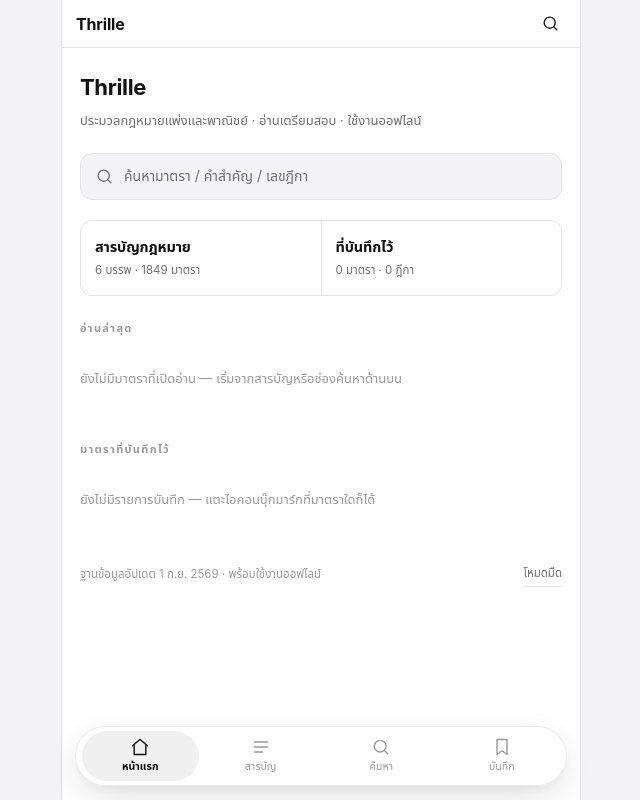
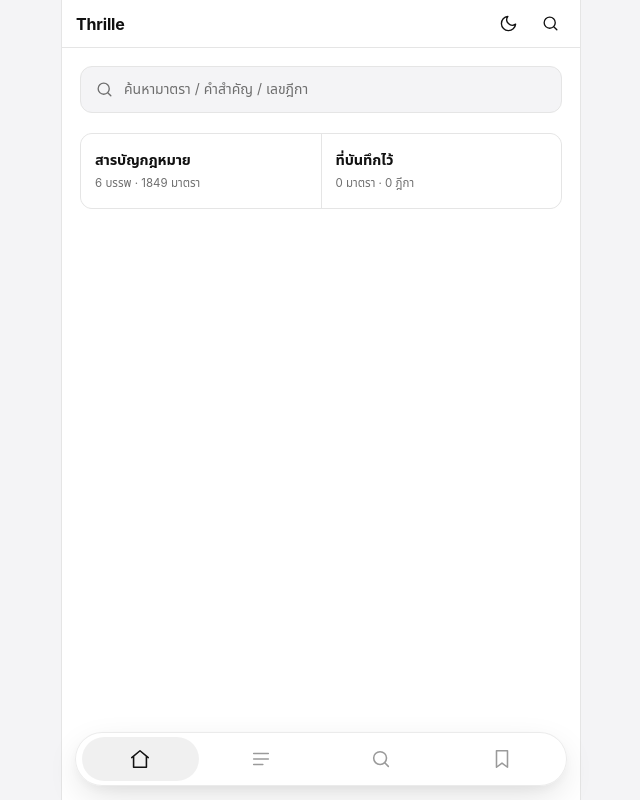
Before and after one commit to summour/Thrille, a React (Vite) app: page /#/ in a window 1280 px wide. Shown: the whole page, without its empty margins (319-959 px from the left). Built offline with nearby package versions, Linux system fonts and the light colour scheme.

Commit message:
feat(ui): add theme toggle and update tab bar design
- Add sun/moon icons to `Icon` component.
- Implement theme toggle button in header.
- Simplify `TabBar` layout and adjust dimensions.
- Remove redundant note from `TocPage` and cleanup unused imports.

```diff
--- a/src/components/Icon.tsx
+++ b/src/components/Icon.tsx
@@ -5,7 +5,9 @@ export type IconName =
   | 'bookmark'
   | 'bookmarkFilled'
   | 'chevronLeft'
-  | 'chevronRight';
+  | 'chevronRight'
+  | 'sun'
+  | 'moon';
 
 interface IconProps {
   name: IconName;
@@ -21,6 +23,11 @@ const PATHS: Record<IconName, { d: string; fill?: boolean }[]> = {
   bookmarkFilled: [{ d: 'M6 3h12v18l-6-4.5L6 21z', fill: true }],
   chevronLeft: [{ d: 'M15 18l-6-6 6-6' }],
   chevronRight: [{ d: 'M9 18l6-6-6-6' }],
+  sun: [
+    { d: 'M12 3v2M12 19v2M4.22 4.22l1.42 1.42M18.36 18.36l1.42 1.42M1 12h2M21 12h2M4.22 19.78l1.42-1.42M18.36 5.64l1.42-1.42' },
+    { d: 'M12 7a5 5 0 1 0 0 10 5 5 0 0 0 0-10z' },
+  ],
+  moon: [{ d: 'M21 12.79A9 9 0 1 1 11.21 3 7 7 0 0 0 21 12.79z' }],
 };
 
 export function Icon({ name, size = 20, className }: IconProps) {
--- a/src/navigation/TabBar.tsx
+++ b/src/navigation/TabBar.tsx
@@ -20,9 +20,15 @@ export function TabBar() {
   return (
     <nav className="tabbar" aria-label="เมนูหลัก">
       {TABS.map((tab) => (
-        <NavLink key={tab.to} to={tab.to} end={tab.end} className="tabbar__item">
-          <Icon name={tab.icon} size={20} />
-          <span>{tab.label}</span>
+        <NavLink
+          key={tab.to}
+          to={tab.to}
+          end={tab.end}
+          className="tabbar__item"
+          aria-label={tab.label}
+          title={tab.label}
+        >
+          <Icon name={tab.icon} size={22} />
         </NavLink>
       ))}
     </nav>
--- a/src/pages/HomePage.tsx
+++ b/src/pages/HomePage.tsx
@@ -1,28 +1,28 @@
 import { Link } from 'react-router-dom';
-import { ArticleRow } from '@/components/ArticleRow';
-import { EmptyState } from '@/components/EmptyState';
 import { Icon } from '@/components/Icon';
-import { SectionHeading } from '@/components/SectionHeading';
 import { appMeta } from '@/data/meta';
 import { libraryStats } from '@/lib/lawIndex';
 import { routes } from '@/navigation/routes';
 import { useLibrary } from '@/store/LibraryContext';
 import { useTheme } from '@/store/ThemeContext';
 
-const PREVIEW_LIMIT = 4;
-
 export function HomePage() {
-  const { recentArticleIds, bookmarkedArticleIds, bookmarkedDecisionIds } = useLibrary();
+  const { bookmarkedArticleIds, bookmarkedDecisionIds } = useLibrary();
   const { theme, toggleTheme } = useTheme();
-
-  const recent = recentArticleIds.slice(0, PREVIEW_LIMIT);
-  const bookmarks = bookmarkedArticleIds.slice(0, PREVIEW_LIMIT);
 
   return (
     <>
       <header className="page-header">
         <span className="page-header__brand">{appMeta.codeShortTitle}</span>
         <div className="page-header__actions">
+          <button
+            type="button"
+            className="icon-button"
+            onClick={toggleTheme}
+            aria-label={theme === 'light' ? 'เปิดโหมดมืด' : 'เปิดโหมดสว่าง'}
+          >
+            <Icon name={theme === 'light' ? 'moon' : 'sun'} size={19} />
+          </button>
           <Link to={routes.search()} className="icon-button" aria-label="ค้นหา">
             <Icon name="search" size={19} />
           </Link>
@@ -30,11 +30,6 @@ export function HomePage() {
       </header>
 
       <main className="page">
-        <section className="hero">
-          <h1>{appMeta.codeTitle}</h1>
-          <p>{appMeta.tagline}</p>
-        </section>
-
         <Link to={routes.search()} className="search-entry">
           <Icon name="search" size={19} />
           <span>ค้นหามาตรา / คำสำคัญ / เลขฎีกา</span>
@@ -54,35 +49,6 @@ export function HomePage() {
             </span>
           </Link>
         </nav>
-
-        <SectionHeading title="อ่านล่าสุด" />
-        {recent.length > 0 ? (
-          <div className="list">
-            {recent.map((articleId) => (
-              <ArticleRow key={articleId} articleId={articleId} />
-            ))}
-          </div>
-        ) : (
-          <EmptyState>ยังไม่มีมาตราที่เปิดอ่าน — เริ่มจากสารบัญหรือช่องค้นหาด้านบน</EmptyState>
-        )}
-
-        <SectionHeading title="มาตราที่บันทึกไว้" />
-        {bookmarks.length > 0 ? (
-          <div className="list">
-            {bookmarks.map((articleId) => (
-              <ArticleRow key={articleId} articleId={articleId} />
-            ))}
-          </div>
-        ) : (
-          <EmptyState>ยังไม่มีรายการบันทึก — แตะไอคอนบุ๊กมาร์กที่มาตราใดก็ได้</EmptyState>
-        )}
-
-        <footer className="status-bar">
-          <span>ฐานข้อมูลอัปเดต {appMeta.databaseUpdatedAt} · พร้อมใช้งานออฟไลน์</span>
-          <button type="button" onClick={toggleTheme}>
-            {theme === 'light' ? 'โหมดมืด' : 'โหมดสว่าง'}
-          </button>
-        </footer>
       </main>
     </>
   );
--- a/src/pages/TocPage.tsx
+++ b/src/pages/TocPage.tsx
@@ -26,11 +26,6 @@ export function TocPage() {
             />
           ))}
         </div>
-        <p className="note">
-          โครงสร้าง: บรรพ → ลักษณะ → หมวด → ส่วน → มาตรา
-          <br />
-          บางช่วงของกฎหมายอาจไม่มีครบทุกระดับ
-        </p>
       </main>
     </>
   );
--- a/src/styles/components.css
+++ b/src/styles/components.css
@@ -85,14 +85,10 @@
 }
 .tabbar__item {
   display: flex;
-  flex-direction: column;
   align-items: center;
   justify-content: center;
-  gap: 2px;
   height: 100%;
-  padding: 4px 0;
   border-radius: var(--radius-pill);
-  font-size: 10.5px;
   color: var(--faint);
   transition: all 0.16s cubic-bezier(0.16, 1, 0.3, 1);
 }
--- a/src/styles/tokens.css
+++ b/src/styles/tokens.css
@@ -26,7 +26,7 @@
   --radius-sm: 8px;
   --radius-pill: 9999px;
   --header-height: 48px;
-  --tabbar-height: 60px;
+  --tabbar-height: 54px;
 }
 
 :root[data-theme='dark'] {
```
